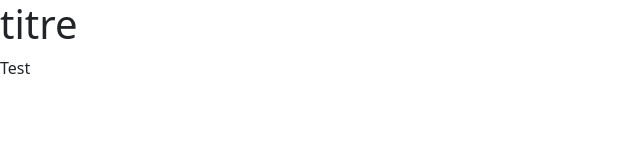
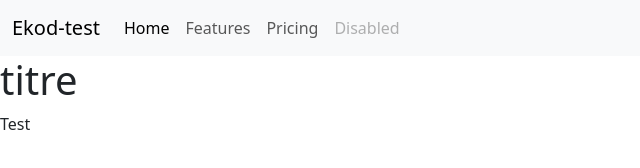
Before and after one commit to Vincent-Ruffin/ekod-repo, a plain HTML site: page index.html in a window 1280 px wide. Shown: the whole page, without its empty margins (0-640 px from the left). Drawn offline with nearby package versions, Linux system fonts and the light colour scheme.

Commit message:
ajout navbar

```diff
--- a/index.html
+++ b/index.html
@@ -10,6 +10,30 @@
     <script defer src="https://cdn.jsdelivr.net/npm/bootstrap@5.3.0-alpha3/dist/js/bootstrap.min.js" integrity="sha384-Y4oOpwW3duJdCWv5ly8SCFYWqFDsfob/3GkgExXKV4idmbt98QcxXYs9UoXAB7BZ" crossorigin="anonymous"></script>
 </head>
 <body>
+    <nav class="navbar navbar-expand-lg bg-body-tertiary">
+        <div class="container-fluid">
+          <a class="navbar-brand" href="#">Ekod-test</a>
+          <button class="navbar-toggler" type="button" data-bs-toggle="collapse" data-bs-target="#navbarNav" aria-controls="navbarNav" aria-expanded="false" aria-label="Toggle navigation">
+            <span class="navbar-toggler-icon"></span>
+          </button>
+          <div class="collapse navbar-collapse" id="navbarNav">
+            <ul class="navbar-nav">
+              <li class="nav-item">
+                <a class="nav-link active" aria-current="page" href="#">Home</a>
+              </li>
+              <li class="nav-item">
+                <a class="nav-link" href="#">Features</a>
+              </li>
+              <li class="nav-item">
+                <a class="nav-link" href="#">Pricing</a>
+              </li>
+              <li class="nav-item">
+                <a class="nav-link disabled">Disabled</a>
+              </li>
+            </ul>
+          </div>
+        </div>
+      </nav>
     <h1>titre</h1>
     <p>Test</p>
 
```
